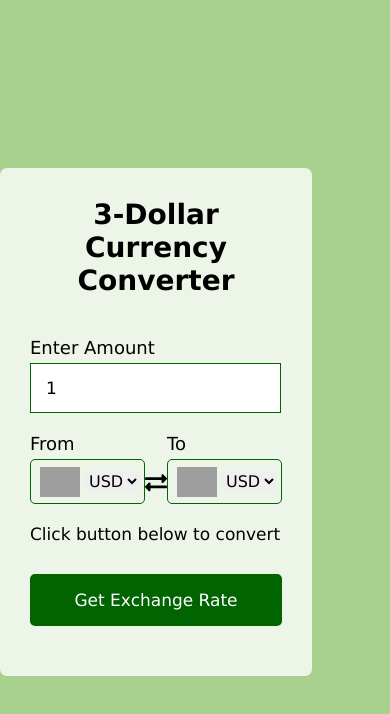
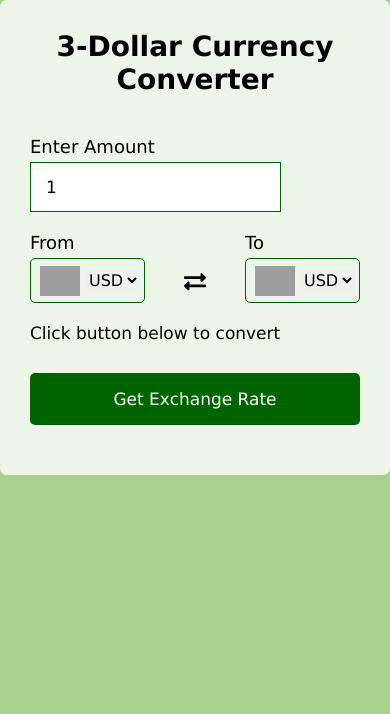
Before and after one commit to dre7283/Project1, a plain HTML site: page index.html in a window 390 px wide. Drawn offline with Linux system fonts and the light colour scheme; grey boxes are pictures that could not be loaded.

Commit message:
made UI mobile responsive for smaller screens

```diff
--- a/style.css
+++ b/style.css
@@ -131,3 +131,18 @@ ol {
 .hide{
     display: none;
 }
+
+
+/*makes the app responsive for smaller screens, centers the form and makes the history appear below the form instead of compressing to the right. Keeps the UI clean. */
+
+
+@media only screen and (max-width: 768px){
+
+    body{
+        display: block;
+    }
+    .wrapper, .history-wrapper{
+        margin: auto;
+        min-width: 100vw;
+    }
+}
```
